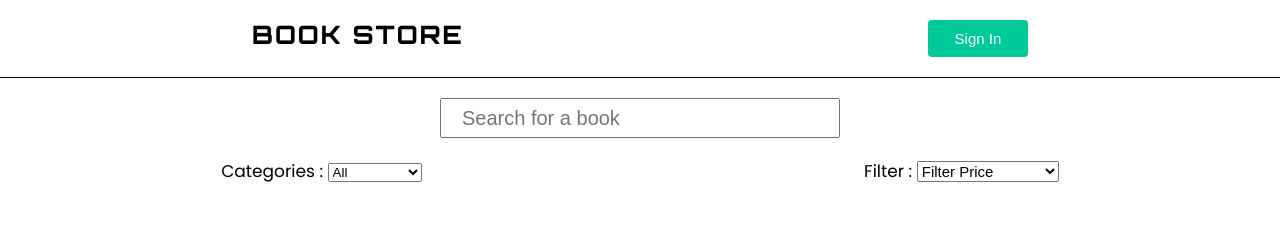
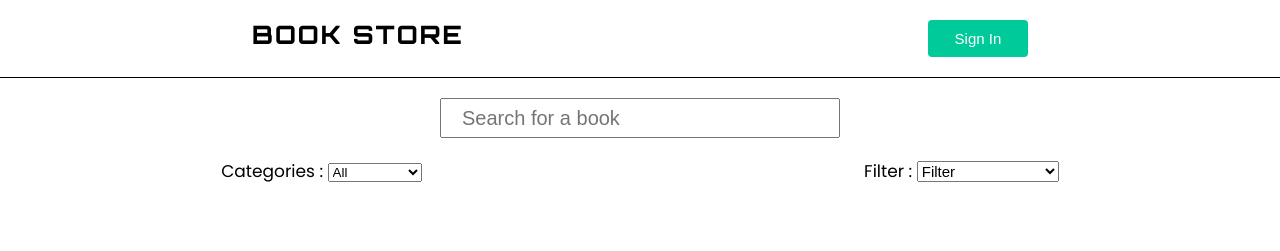
Before and after one commit to nithish333/book-store, a React (Create React App) app: page / in a window 1280 px wide. Shown: the top 251 px of the page. Built offline with nearby package versions, Linux system fonts and the light colour scheme.

Commit message:
Added price filter

```diff
--- a/src/App.js
+++ b/src/App.js
@@ -42,6 +42,26 @@ class App extends React.Component {
       });
     }
   };
+
+  handleFilterChange = (event) => {
+    console.log(event.target.value);
+    // const books = [...this.state.books];
+    if (event.target.value === "Lowest to Highest") {
+      const ascendingPrice = BOOK_DATA.sort((a, b) => {
+        return a.price - b.price;
+      });
+      this.setState({
+        books: ascendingPrice,
+      });
+    } else if (event.target.value === "Highest to Lowest") {
+      const descendingPrice = BOOK_DATA.sort((a, b) => {
+        return b.price - a.price;
+      });
+      this.setState({
+        books: descendingPrice,
+      });
+    }
+  };
   render() {
     const { books, userInput } = this.state;
     //This one is for searching books
@@ -54,6 +74,7 @@ class App extends React.Component {
         <SearchBox change={(event) => this.handleInputChange(event)} />
         <CategoriesandFilter
           handleCategoryChange={(event) => this.handleCategoryChange(event)}
+          handleFilterChange={(event) => this.handleFilterChange(event)}
         />
         <ShopTitle />
         <BooksComponent books={searchedBook} />
--- a/src/Components/CategoriesAndFilter/CategoriesAndFilter.component.jsx
+++ b/src/Components/CategoriesAndFilter/CategoriesAndFilter.component.jsx
@@ -3,11 +3,11 @@ import "./CategoriesAndFilter.css";
 import Categories from "../Categories/Categories.component";
 import Filter from "../Filter/Filter.component";
 
-const CategoriesandFilter = ({ handleCategoryChange }) => {
+const CategoriesandFilter = ({ handleCategoryChange, handleFilterChange }) => {
   return (
     <div className="CategoriesAndFilter">
       <Categories handleCategoryChange={handleCategoryChange} />
-      <Filter />
+      <Filter handleFilterChange={handleFilterChange} />
     </div>
   );
 };
--- a/src/Components/Filter/Filter.component.jsx
+++ b/src/Components/Filter/Filter.component.jsx
@@ -1,12 +1,12 @@
 import React from "react";
 import "./Filter.css";
 
-const Filter = () => {
+const Filter = ({ handleFilterChange }) => {
   return (
     <div className="Filter">
       <label>Filter : </label>
-      <select className="filter">
-        <option className="filterType">Filter Price</option>
+      <select className="filter" onChange={handleFilterChange}>
+        <option className="filterType">Filter</option>
         <option className="filterType">Lowest to Highest</option>
         <option className="filterType">Highest to Lowest</option>
       </select>
```
